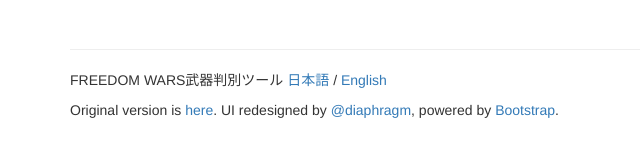
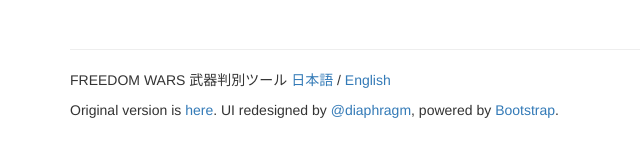
Before and after one commit to diaphragm/fw-weapon, a plain HTML site: page index.html in a window 1280 px wide. Shown: the part 349-506 px from the top of the page, 0-640 px from the left. Drawn offline with nearby package versions, Linux system fonts and the light colour scheme.

Commit message:
update README.md

```diff
--- a/index.html
+++ b/index.html
@@ -2,7 +2,7 @@
 <html>
   <head>
     <meta charset="utf-8">
-    <title>FREEDOM WARS武器判別ツール</title>
+    <title>FREEDOM WARS 武器判別ツール</title>
     <meta name="viewport" content="width=device-width">
 
     <!-- Loading jQuery -->
@@ -194,7 +194,7 @@
       <hr>
 
       <footer class="footer">
-        <p>FREEDOM WARS武器判別ツール <a href="./">日本語</a> / <a href="./en.html">English</a></p>
+        <p>FREEDOM WARS 武器判別ツール <a href="./">日本語</a> / <a href="./en.html">English</a></p>
         <p>
           Original version is <a href="https://f27092d8b4c1438887814de088f306179e2f6241.googledrive.com/host/0B87O84vHzMF7ME4zLUJfd25NcHc/WebApp/FreedomWars/weapon.html">here</a>.
           UI redesigned by <a href="https://github.com/diaphragm/fw-weapon">@diaphragm</a>, powered by <a href="http://getbootstrap.com/">Bootstrap</a>.
```
Also changed, not shown: 1 other file.
